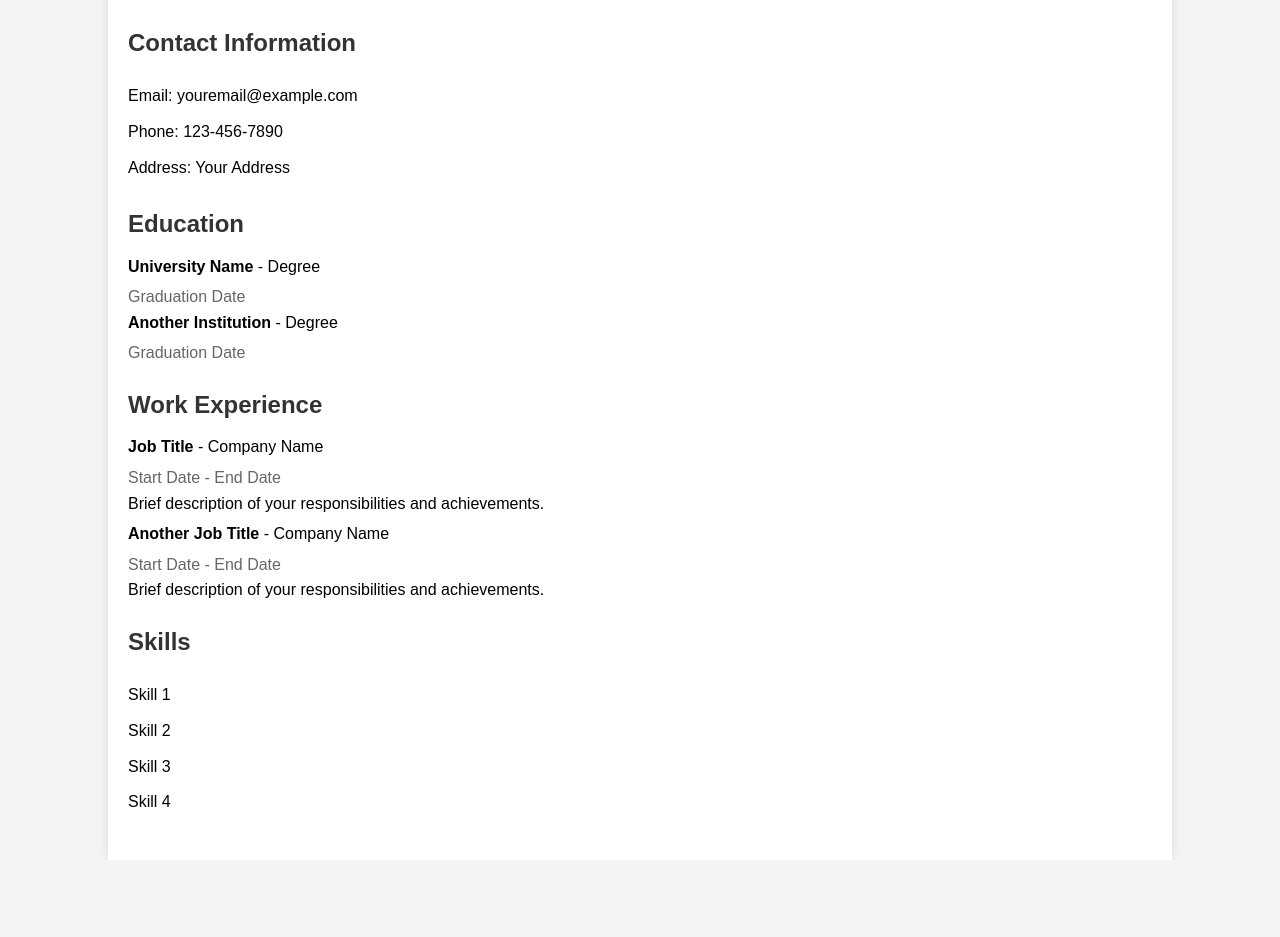
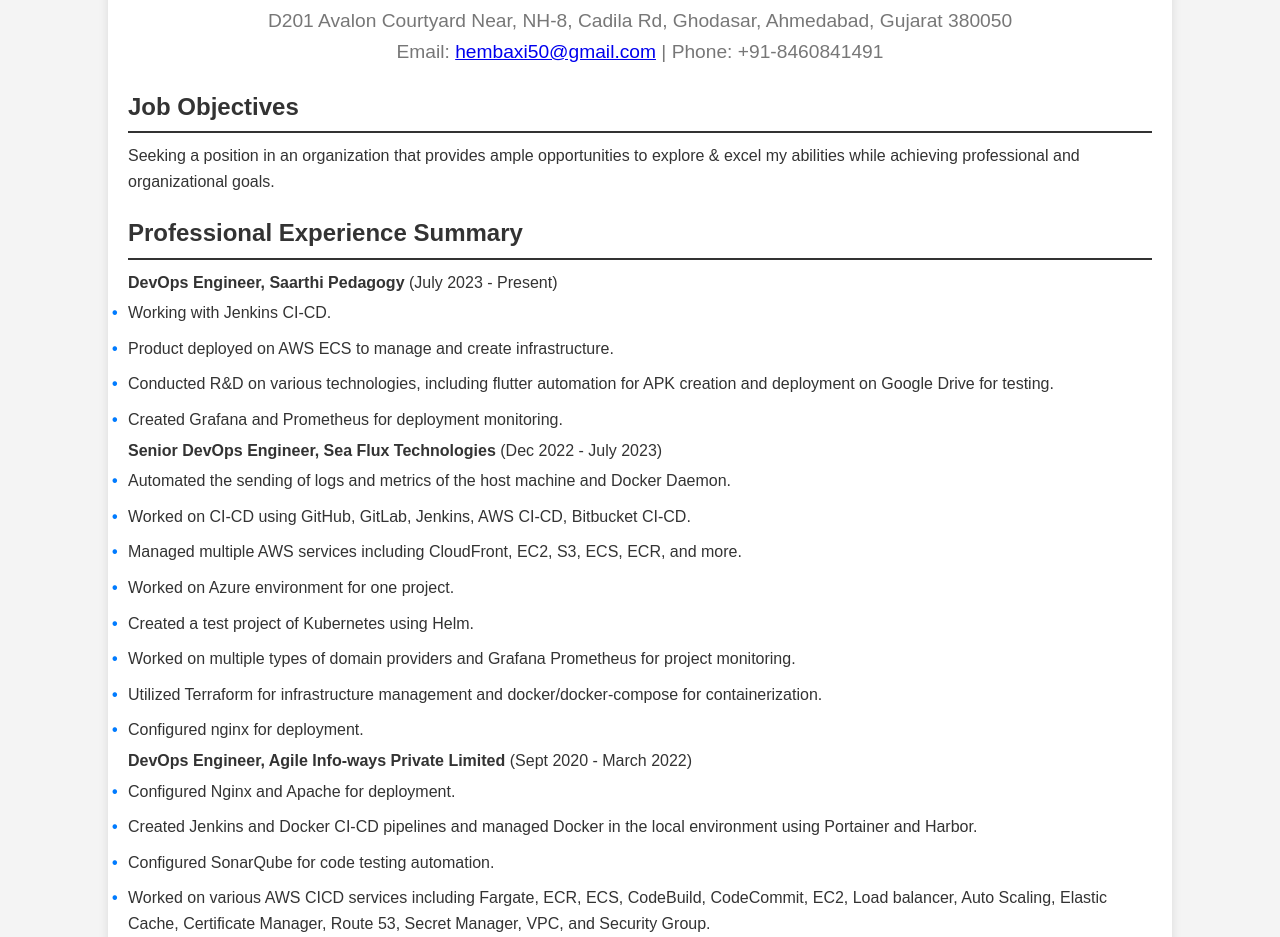
Before and after one commit to hembaxi/hembaxi.github.io, a plain HTML site: page index.html in a window 1280 px wide. Shown: the part 117-1054 px from the top of the page. Before the commit the page ends 977 px from the top, so only its background shows below. Drawn offline with Linux system fonts and the light colour scheme.

Commit message:
Update index.html

```diff
--- a/index.html
+++ b/index.html
@@ -3,7 +3,7 @@
 <head>
     <meta charset="UTF-8">
     <meta name="viewport" content="width=device-width, initial-scale=1.0">
-    <title>Resume</title>
+    <title>Hem Baxi Resume</title>
     <style>
         body {
             font-family: Arial, sans-serif;
@@ -11,6 +11,7 @@
             margin: 0;
             padding: 0;
             background-color: #f4f4f4;
+            color: #333;
         }
         .container {
             width: 80%;
@@ -19,6 +20,7 @@
             padding: 20px;
             background: #fff;
             box-shadow: 0 0 10px rgba(0, 0, 0, 0.1);
+            margin-top: 20px;
         }
         header {
             text-align: center;
@@ -27,11 +29,12 @@
         header h1 {
             margin: 0;
             padding: 0;
-            font-size: 2em;
+            font-size: 2.5em;
+            color: #333;
         }
         header p {
             font-size: 1.2em;
-            color: #666;
+            color: #777;
         }
         .section {
             margin-bottom: 20px;
@@ -39,73 +42,127 @@
         .section h2 {
             margin-bottom: 10px;
             color: #333;
+            border-bottom: 2px solid #333;
+            padding-bottom: 5px;
         }
-        .section p {
+        .section p, .section ul {
             margin: 0;
             padding: 0;
+            list-style: none;
         }
-        .contact, .education, .experience, .skills {
-            margin-bottom: 20px;
-        }
-        .contact ul, .skills ul {
-            list-style: none;
-            padding: 0;
-        }
-        .contact ul li, .skills ul li {
+        .section ul li {
             padding: 5px 0;
         }
-        .education p, .experience p {
-            margin-bottom: 5px;
-        }
-        .education span, .experience span {
-            display: block;
-            color: #666;
+        .section ul li::before {
+            content: "•";
+            color: #007BFF;
+            font-weight: bold;
+            display: inline-block;
+            width: 1em;
+            margin-left: -1em;
         }
     </style>
 </head>
 <body>
     <div class="container">
         <header>
-            <h1>Your Name</h1>
-            <p>Your Address | Your Phone | Your Email</p>
+            <h1>Hem Baxi</h1>
+            <p>D201 Avalon Courtyard Near, NH-8, Cadila Rd, Ghodasar, Ahmedabad, Gujarat 380050<br>
+            Email: <a href="mailto:hembaxi50@gmail.com">hembaxi50@gmail.com</a> | Phone: +91-8460841491</p>
         </header>
 
-        <section class="contact section">
-            <h2>Contact Information</h2>
+        <section class="section">
+            <h2>Job Objectives</h2>
+            <p>Seeking a position in an organization that provides ample opportunities to explore &amp; excel my abilities while achieving professional and organizational goals.</p>
+        </section>
+
+        <section class="section">
+            <h2>Professional Experience Summary</h2>
+            <p><strong>DevOps Engineer, Saarthi Pedagogy</strong> (July 2023 - Present)</p>
             <ul>
-                <li>Email: youremail@example.com</li>
-                <li>Phone: 123-456-7890</li>
-                <li>Address: Your Address</li>
+                <li>Working with Jenkins CI-CD.</li>
+                <li>Product deployed on AWS ECS to manage and create infrastructure.</li>
+                <li>Conducted R&D on various technologies, including flutter automation for APK creation and deployment on Google Drive for testing.</li>
+                <li>Created Grafana and Prometheus for deployment monitoring.</li>
+            </ul>
+
+            <p><strong>Senior DevOps Engineer, Sea Flux Technologies</strong> (Dec 2022 - July 2023)</p>
+            <ul>
+                <li>Automated the sending of logs and metrics of the host machine and Docker Daemon.</li>
+                <li>Worked on CI-CD using GitHub, GitLab, Jenkins, AWS CI-CD, Bitbucket CI-CD.</li>
+                <li>Managed multiple AWS services including CloudFront, EC2, S3, ECS, ECR, and more.</li>
+                <li>Worked on Azure environment for one project.</li>
+                <li>Created a test project of Kubernetes using Helm.</li>
+                <li>Worked on multiple types of domain providers and Grafana Prometheus for project monitoring.</li>
+                <li>Utilized Terraform for infrastructure management and docker/docker-compose for containerization.</li>
+                <li>Configured nginx for deployment.</li>
+            </ul>
+
+            <p><strong>DevOps Engineer, Agile Info-ways Private Limited</strong> (Sept 2020 - March 2022)</p>
+            <ul>
+                <li>Configured Nginx and Apache for deployment.</li>
+                <li>Created Jenkins and Docker CI-CD pipelines and managed Docker in the local environment using Portainer and Harbor.</li>
+                <li>Configured SonarQube for code testing automation.</li>
+                <li>Worked on various AWS CICD services including Fargate, ECR, ECS, CodeBuild, CodeCommit, EC2, Load balancer, Auto Scaling, Elastic Cache, Certificate Manager, Route 53, Secret Manager, VPC, and Security Group.</li>
+                <li>Managed IAM, RDS, SNS, and CloudWatch Monitoring.</li>
             </ul>
         </section>
 
-        <section class="education section">
-            <h2>Education</h2>
-            <p><strong>University Name</strong> - Degree</p>
-            <span>Graduation Date</span>
-            <p><strong>Another Institution</strong> - Degree</p>
-            <span>Graduation Date</span>
+        <section class="section">
+            <h2>Technological Skills</h2>
+            <ul>
+                <li>Experience in AWS: IAM, VPC, ECR, Load Balancer, RDS, Security Hub, CloudWatch, CloudFront.</li>
+                <li>Experienced in Bash Scripting.</li>
+                <li>Proficient with Git.</li>
+                <li>Hands-on knowledge of Docker and Kubernetes.</li>
+                <li>Good understanding of Infrastructure as Code (IaC) using Terraform.</li>
+                <li>Experience with AWS Pipelines and Jenkins.</li>
+                <li>Proficient in Linux.</li>
+            </ul>
         </section>
 
-        <section class="experience section">
-            <h2>Work Experience</h2>
-            <p><strong>Job Title</strong> - Company Name</p>
-            <span>Start Date - End Date</span>
-            <p>Brief description of your responsibilities and achievements.</p>
-
-            <p><strong>Another Job Title</strong> - Company Name</p>
-            <span>Start Date - End Date</span>
-            <p>Brief description of your responsibilities and achievements.</p>
+        <section class="section">
+            <h2>Responsibilities</h2>
+            <ul>
+                <li>Migrating on-premises infrastructure to cloud.</li>
+                <li>Managing infrastructure on AWS and Azure.</li>
+                <li>Handling container orchestration using Kubernetes.</li>
+                <li>Managing AWS Pipeline CI-CD and multiple other CI-CD platforms.</li>
+                <li>Handling outages and performance issues.</li>
+                <li>Using monitoring tools like Grafana and Prometheus.</li>
+                <li>Analyzing server-level issues (Performance).</li>
+                <li>Attending team meetings to share project status, issues, and ideas.</li>
+            </ul>
         </section>
 
-        <section class="skills section">
-            <h2>Skills</h2>
-            <ul>
-                <li>Skill 1</li>
-                <li>Skill 2</li>
-                <li>Skill 3</li>
-                <li>Skill 4</li>
-            </ul>
+        <section class="section">
+            <h2>Qualifications</h2>
+            <p><strong>MSc(IT), Ganpat University</strong> (2018-2020)</p>
+            <p>Information Technology</p>
+
+            <p><strong>BScIT(IMS), Ganpat University</strong> (2016-2018)</p>
+            <p>Information Technology</p>
+
+            <p><strong>Diploma in Computer Engineering, Gujarat Technical University</strong></p>
+
+            <p><strong>S.S.C, Gujarat State Education Board</strong> (March 2001)</p>
+            <p>General Stream</p>
+        </section>
+
+        <section class="section">
+            <h2>Personal Details</h2>
+            <p><strong>Name:</strong> Hem H Baxi</p>
+            <p><strong>Gender:</strong> Male</p>
+            <p><strong>Date of Birth:</strong> 03-FEB-1996</p>
+            <p><strong>Marital Status:</strong> Single</p>
+            <p><strong>Nationality:</strong> Indian</p>
+        </section>
+
+        <section class="section">
+            <h2>Declaration</h2>
+            <p>I hereby declare that the above information is correct to the best of my knowledge and belief.</p>
+            <p><strong>Place:</strong> __________________</p>
+            <p><strong>Date:</strong> __________________</p>
         </section>
     </div>
 </body>
```
